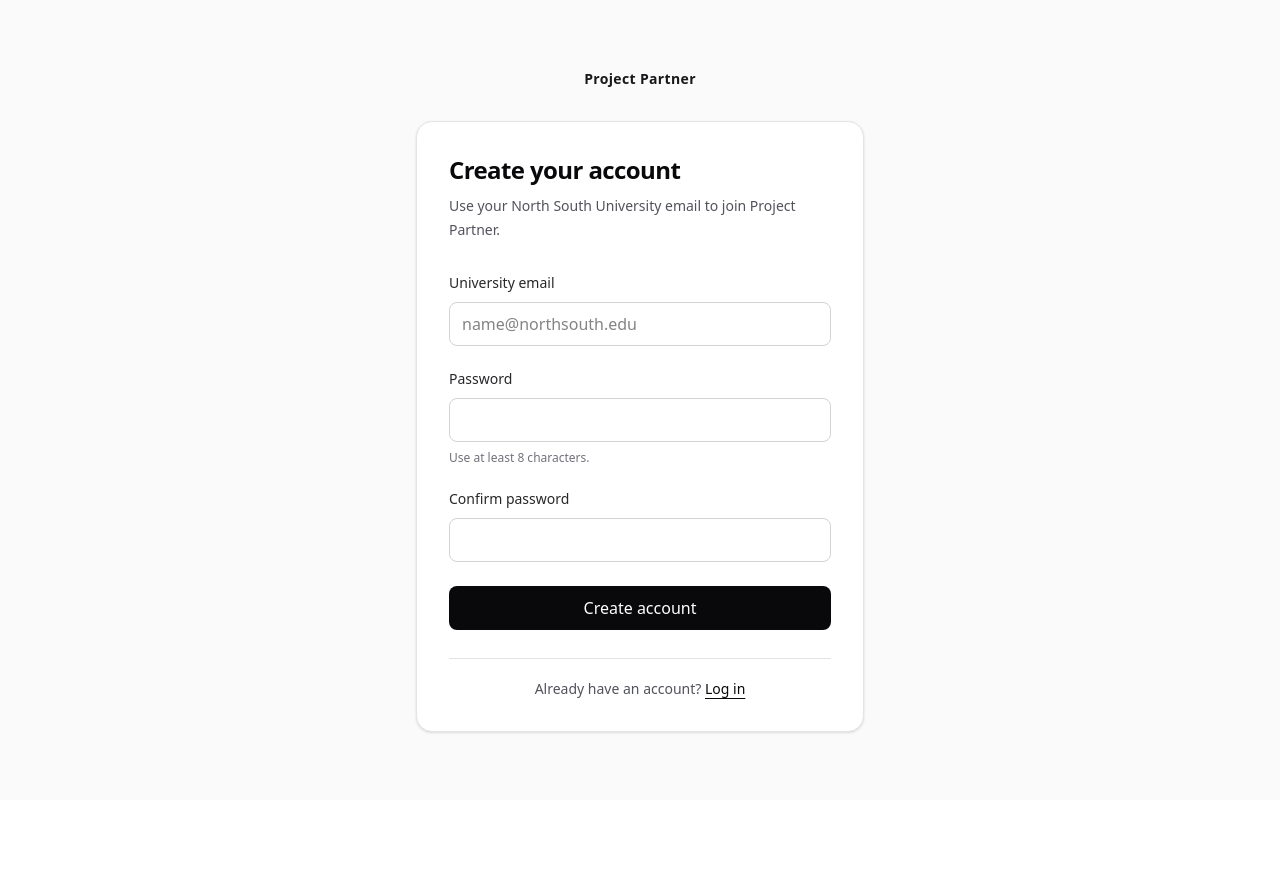
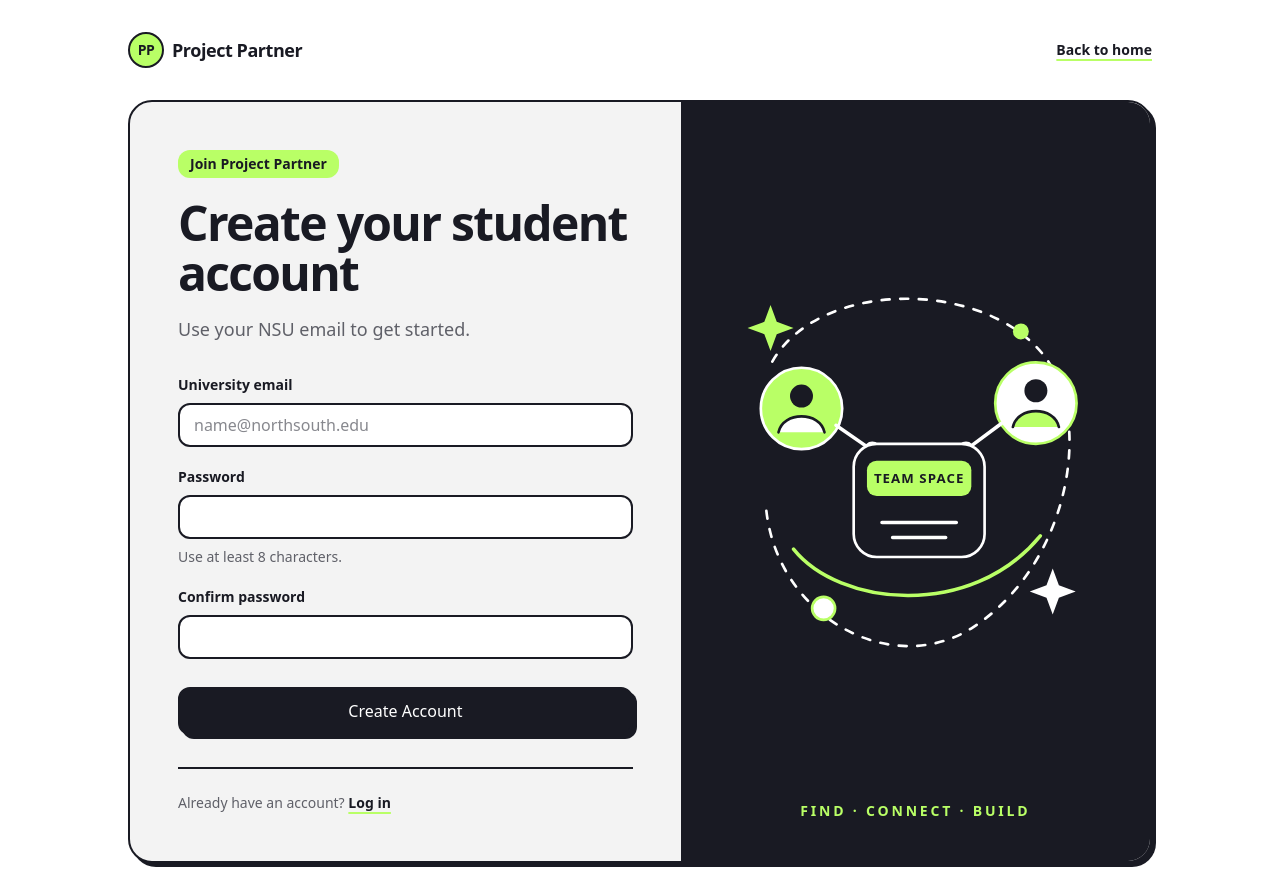
Before and after one commit to Chowx30/project-partner, a Next.js app: page /signup in a window 1280 px wide. Before the commit the page ends 800 px from the top, so only its background shows below. Built offline with nearby package versions, Linux system fonts and the light colour scheme; no server answers.

Commit message:
Redesign authentication pages

```diff
--- a/app/auth/auth-shell.tsx
+++ b/app/auth/auth-shell.tsx
@@ -2,42 +2,209 @@ import Link from "next/link";
 import type { ReactNode } from "react";
 
 type AuthShellProps = {
+  eyebrow: string;
   title: string;
   description: string;
   children: ReactNode;
   footer: ReactNode;
 };
 
+function AuthVisual() {
+  return (
+    <div
+      className="relative grid min-h-full place-items-center overflow-hidden bg-dark p-10"
+      aria-hidden="true"
+    >
+      <svg
+        viewBox="0 0 440 520"
+        fill="none"
+        focusable="false"
+        className="w-full max-w-md"
+      >
+        <path
+          d="M58 125C111 32 296 31 365 118C423 191 393 356 284 426C193 484 63 414 51 291"
+          stroke="var(--pp-background)"
+          strokeWidth="3"
+          strokeDasharray="9 12"
+          strokeLinecap="round"
+        />
+        <path
+          d="M82 337C133 401 282 418 361 322"
+          stroke="var(--pp-accent)"
+          strokeWidth="4"
+          strokeLinecap="round"
+        />
+
+        <circle
+          cx="91"
+          cy="178"
+          r="46"
+          fill="var(--pp-accent)"
+          stroke="var(--pp-background)"
+          strokeWidth="3"
+        />
+        <circle cx="91" cy="164" r="13" fill="var(--pp-dark)" />
+        <path
+          d="M65 205C70 181 112 181 117 205"
+          fill="var(--pp-background)"
+          stroke="var(--pp-dark)"
+          strokeWidth="3"
+          strokeLinecap="round"
+        />
+
+        <circle
+          cx="356"
+          cy="172"
+          r="46"
+          fill="var(--pp-background)"
+          stroke="var(--pp-accent)"
+          strokeWidth="3"
+        />
+        <circle cx="356" cy="158" r="13" fill="var(--pp-dark)" />
+        <path
+          d="M330 199C335 175 377 175 382 199"
+          fill="var(--pp-accent)"
+          stroke="var(--pp-dark)"
+          strokeWidth="3"
+          strokeLinecap="round"
+        />
+
+        <path
+          d="M130 197L169 224M317 195L278 224"
+          stroke="var(--pp-background)"
+          strokeWidth="4"
+          strokeLinecap="round"
+        />
+        <circle
+          cx="171"
+          cy="225"
+          r="8"
+          fill="var(--pp-accent)"
+          stroke="var(--pp-background)"
+          strokeWidth="3"
+        />
+        <circle
+          cx="277"
+          cy="225"
+          r="8"
+          fill="var(--pp-accent)"
+          stroke="var(--pp-background)"
+          strokeWidth="3"
+        />
+
+        <rect
+          x="150"
+          y="218"
+          width="148"
+          height="128"
+          rx="26"
+          fill="var(--pp-dark)"
+          stroke="var(--pp-background)"
+          strokeWidth="3"
+        />
+        <rect
+          x="165"
+          y="237"
+          width="118"
+          height="40"
+          rx="11"
+          fill="var(--pp-accent)"
+        />
+        <text
+          x="224"
+          y="262"
+          textAnchor="middle"
+          fill="var(--pp-dark)"
+          fontSize="15"
+          fontWeight="800"
+          letterSpacing="1.2"
+        >
+          TEAM SPACE
+        </text>
+        <path
+          d="M182 307H266M194 324H254"
+          stroke="var(--pp-background)"
+          strokeWidth="4"
+          strokeLinecap="round"
+        />
+
+        <path
+          d="M56 61L63 80L82 87L63 94L56 113L49 94L30 87L49 80L56 61Z"
+          fill="var(--pp-accent)"
+        />
+        <path
+          d="M375 359L382 378L401 385L382 392L375 411L368 392L349 385L368 378L375 359Z"
+          fill="var(--pp-background)"
+        />
+        <circle
+          cx="116"
+          cy="404"
+          r="13"
+          fill="var(--pp-background)"
+          stroke="var(--pp-accent)"
+          strokeWidth="3"
+        />
+        <circle cx="339" cy="91" r="9" fill="var(--pp-accent)" />
+      </svg>
+
+      <p className="absolute bottom-10 left-10 right-10 text-center text-sm font-black uppercase tracking-[0.2em] text-accent">
+        Find · Connect · Build
+      </p>
+    </div>
+  );
+}
+
 export function AuthShell({
+  eyebrow,
   title,
   description,
   children,
   footer,
 }: AuthShellProps) {
   return (
-    <main className="flex min-h-screen items-center justify-center bg-zinc-50 px-4 py-12 dark:bg-zinc-950">
-      <div className="w-full max-w-md">
+    <main className="min-h-screen bg-white px-4 py-6 sm:px-6 sm:py-8">
+      <div className="mx-auto w-full max-w-5xl">
+        <header className="flex items-center justify-between gap-4">
           <Link
             href="/"
-          className="mb-8 block text-center text-sm font-semibold tracking-wide text-zinc-900 dark:text-zinc-100"
+            className="flex items-center gap-2 text-base font-black tracking-tight sm:text-lg"
           >
+            <span className="grid size-9 place-items-center rounded-full border-2 border-dark bg-accent text-sm">
+              PP
+            </span>
             Project Partner
           </Link>
+          <Link
+            href="/"
+            className="text-sm font-semibold underline decoration-accent decoration-2 underline-offset-4 hover:decoration-dark"
+          >
+            Back to home
+          </Link>
+        </header>
 
-        <section className="rounded-2xl border border-zinc-200 bg-white p-6 shadow-sm sm:p-8 dark:border-zinc-800 dark:bg-zinc-900">
-          <div className="mb-7">
-            <h1 className="text-2xl font-semibold tracking-tight text-zinc-950 dark:text-white">
+        <section className="mt-8 grid overflow-hidden rounded-feature border-2 border-dark bg-surface shadow-card lg:grid-cols-[1.08fr_0.92fr]">
+          <div className="p-6 sm:p-10 lg:p-12">
+            <div className="mb-8">
+              <p className="inline-block rounded-control bg-accent px-3 py-1 text-sm font-black">
+                {eyebrow}
+              </p>
+              <h1 className="mt-5 max-w-xl text-4xl font-black leading-[1.05] tracking-[-0.035em] sm:text-5xl">
                 {title}
               </h1>
-            <p className="mt-2 text-sm leading-6 text-zinc-600 dark:text-zinc-400">
+              <p className="mt-4 max-w-lg text-base leading-7 text-muted sm:text-lg">
                 {description}
               </p>
             </div>
 
             {children}
 
-          <div className="mt-7 border-t border-zinc-200 pt-5 text-center text-sm text-zinc-600 dark:border-zinc-800 dark:text-zinc-400">
+            <div className="mt-8 border-t-2 border-dark pt-6 text-sm text-muted">
               {footer}
+            </div>
+          </div>
+
+          <div className="hidden lg:block">
+            <AuthVisual />
           </div>
         </section>
       </div>
--- a/app/auth/login-form.tsx
+++ b/app/auth/login-form.tsx
@@ -12,9 +12,12 @@ import {
   normalizeEmail,
   NSU_EMAIL_MESSAGE,
 } from "@/src/lib/auth/validation";
-
-const inputClassName =
-  "mt-2 h-11 w-full rounded-lg border border-zinc-300 bg-white px-3 text-sm text-zinc-950 outline-none transition focus:border-zinc-900 focus:ring-2 focus:ring-zinc-900/10 disabled:bg-zinc-100 dark:border-zinc-700 dark:bg-zinc-950 dark:text-white dark:focus:border-zinc-300";
+import { Button } from "@/src/components/ui/button";
+import {
+  errorTextStyles,
+  inputStyles,
+  labelStyles,
+} from "@/src/components/ui/form-controls";
 
 export function LoginForm() {
   const [state, formAction, isPending] = useActionState(
@@ -50,7 +53,7 @@ export function LoginForm() {
       <div>
         <label
           htmlFor="email"
-          className="text-sm font-medium text-zinc-800 dark:text-zinc-200"
+          className={labelStyles}
         >
           University email
         </label>
@@ -64,13 +67,13 @@ export function LoginForm() {
           disabled={isPending}
           aria-invalid={Boolean(errors.email)}
           aria-describedby={errors.email ? "login-email-error" : undefined}
-          className={inputClassName}
+          className={`mt-2 ${inputStyles}`}
           placeholder="name@northsouth.edu"
         />
         {errors.email && (
           <p
             id="login-email-error"
-            className="mt-2 text-sm text-red-600 dark:text-red-400"
+            className={errorTextStyles}
           >
             {errors.email}
           </p>
@@ -80,7 +83,7 @@ export function LoginForm() {
       <div className="mt-5">
         <label
           htmlFor="password"
-          className="text-sm font-medium text-zinc-800 dark:text-zinc-200"
+          className={labelStyles}
         >
           Password
         </label>
@@ -93,12 +96,12 @@ export function LoginForm() {
           disabled={isPending}
           aria-invalid={Boolean(errors.password)}
           aria-describedby={errors.password ? "login-password-error" : undefined}
-          className={inputClassName}
+          className={`mt-2 ${inputStyles}`}
         />
         {errors.password && (
           <p
             id="login-password-error"
-            className="mt-2 text-sm text-red-600 dark:text-red-400"
+            className={errorTextStyles}
           >
             {errors.password}
           </p>
@@ -108,19 +111,20 @@ export function LoginForm() {
       {state.message && (
         <p
           role="alert"
-          className="mt-5 rounded-lg bg-red-50 p-3 text-sm text-red-700 dark:bg-red-950 dark:text-red-300"
+          className="mt-5 rounded-control border-2 border-danger bg-white p-3 text-sm font-medium text-danger"
         >
           {state.message}
         </p>
       )}
 
-      <button
+      <Button
         type="submit"
         disabled={isPending}
-        className="mt-6 flex h-11 w-full items-center justify-center rounded-lg bg-zinc-950 px-4 text-sm font-medium text-white transition hover:bg-zinc-800 focus:outline-none focus:ring-2 focus:ring-zinc-900 focus:ring-offset-2 disabled:cursor-not-allowed disabled:opacity-60 dark:bg-white dark:text-zinc-950 dark:hover:bg-zinc-200"
+        featured
+        className="mt-7 w-full"
       >
-        {isPending ? "Logging in…" : "Log in"}
-      </button>
+        {isPending ? "Logging in…" : "Log In"}
+      </Button>
     </form>
   );
 }
--- a/app/auth/signup-form.tsx
+++ b/app/auth/signup-form.tsx
@@ -13,9 +13,13 @@ import {
   normalizeEmail,
   NSU_EMAIL_MESSAGE,
 } from "@/src/lib/auth/validation";
-
-const inputClassName =
-  "mt-2 h-11 w-full rounded-lg border border-zinc-300 bg-white px-3 text-sm text-zinc-950 outline-none transition focus:border-zinc-900 focus:ring-2 focus:ring-zinc-900/10 disabled:bg-zinc-100 dark:border-zinc-700 dark:bg-zinc-950 dark:text-white dark:focus:border-zinc-300";
+import { Button } from "@/src/components/ui/button";
+import {
+  errorTextStyles,
+  helpTextStyles,
+  inputStyles,
+  labelStyles,
+} from "@/src/components/ui/form-controls";
 
 export function SignupForm() {
   const [state, formAction, isPending] = useActionState(
@@ -54,15 +58,15 @@ export function SignupForm() {
   if (state.status === "success") {
     return (
       <div role="status" className="space-y-4">
-        <div className="rounded-lg border border-emerald-200 bg-emerald-50 p-4 text-sm leading-6 text-emerald-900 dark:border-emerald-900 dark:bg-emerald-950 dark:text-emerald-100">
-          <p className="font-medium">Check your email</p>
+        <div className="rounded-control border-2 border-success bg-white p-4 text-sm leading-6 text-dark">
+          <p className="font-bold text-success">Check your email</p>
           <p className="mt-1">{state.message}</p>
         </div>
-        <p className="text-sm text-zinc-600 dark:text-zinc-400">
+        <p className="text-sm text-muted">
           Already confirmed?{" "}
           <Link
             href="/login"
-            className="font-medium text-zinc-950 underline underline-offset-4 dark:text-white"
+            className="font-bold text-dark underline decoration-accent decoration-2 underline-offset-4"
           >
             Log in
           </Link>
@@ -76,7 +80,7 @@ export function SignupForm() {
       <div>
         <label
           htmlFor="email"
-          className="text-sm font-medium text-zinc-800 dark:text-zinc-200"
+          className={labelStyles}
         >
           University email
         </label>
@@ -90,13 +94,13 @@ export function SignupForm() {
           disabled={isPending}
           aria-invalid={Boolean(errors.email)}
           aria-describedby={errors.email ? "signup-email-error" : undefined}
-          className={inputClassName}
+          className={`mt-2 ${inputStyles}`}
           placeholder="name@northsouth.edu"
         />
         {errors.email && (
           <p
             id="signup-email-error"
-            className="mt-2 text-sm text-red-600 dark:text-red-400"
+            className={errorTextStyles}
           >
             {errors.email}
           </p>
@@ -106,7 +110,7 @@ export function SignupForm() {
       <div className="mt-5">
         <label
           htmlFor="password"
-          className="text-sm font-medium text-zinc-800 dark:text-zinc-200"
+          className={labelStyles}
         >
           Password
         </label>
@@ -122,19 +126,19 @@ export function SignupForm() {
           aria-describedby={
             errors.password ? "signup-password-error" : "signup-password-help"
           }
-          className={inputClassName}
+          className={`mt-2 ${inputStyles}`}
         />
         {errors.password ? (
           <p
             id="signup-password-error"
-            className="mt-2 text-sm text-red-600 dark:text-red-400"
+            className={errorTextStyles}
           >
             {errors.password}
           </p>
         ) : (
           <p
             id="signup-password-help"
-            className="mt-2 text-xs text-zinc-500 dark:text-zinc-400"
+            className={helpTextStyles}
           >
             Use at least 8 characters.
           </p>
@@ -144,7 +148,7 @@ export function SignupForm() {
       <div className="mt-5">
         <label
           htmlFor="confirmPassword"
-          className="text-sm font-medium text-zinc-800 dark:text-zinc-200"
+          className={labelStyles}
         >
           Confirm password
         </label>
@@ -160,12 +164,12 @@ export function SignupForm() {
           aria-describedby={
             errors.confirmPassword ? "signup-confirm-error" : undefined
           }
-          className={inputClassName}
+          className={`mt-2 ${inputStyles}`}
         />
         {errors.confirmPassword && (
           <p
             id="signup-confirm-error"
-            className="mt-2 text-sm text-red-600 dark:text-red-400"
+            className={errorTextStyles}
           >
             {errors.confirmPassword}
           </p>
@@ -175,19 +179,20 @@ export function SignupForm() {
       {state.message && (
         <p
           role="alert"
-          className="mt-5 rounded-lg bg-red-50 p-3 text-sm text-red-700 dark:bg-red-950 dark:text-red-300"
+          className="mt-5 rounded-control border-2 border-danger bg-white p-3 text-sm font-medium text-danger"
         >
           {state.message}
         </p>
       )}
 
-      <button
+      <Button
         type="submit"
         disabled={isPending}
-        className="mt-6 flex h-11 w-full items-center justify-center rounded-lg bg-zinc-950 px-4 text-sm font-medium text-white transition hover:bg-zinc-800 focus:outline-none focus:ring-2 focus:ring-zinc-900 focus:ring-offset-2 disabled:cursor-not-allowed disabled:opacity-60 dark:bg-white dark:text-zinc-950 dark:hover:bg-zinc-200"
+        featured
+        className="mt-7 w-full"
       >
-        {isPending ? "Creating account…" : "Create account"}
-      </button>
+        {isPending ? "Creating account…" : "Create Account"}
+      </Button>
     </form>
   );
 }
--- a/app/signup/page.tsx
+++ b/app/signup/page.tsx
@@ -12,14 +12,15 @@ export default async function SignupPage() {
 
   return (
     <AuthShell
-      title="Create your account"
-      description="Use your North South University email to join Project Partner."
+      eyebrow="Join Project Partner"
+      title="Create your student account"
+      description="Use your NSU email to get started."
       footer={
         <>
           Already have an account?{" "}
           <Link
             href="/login"
-            className="font-medium text-zinc-950 underline underline-offset-4 dark:text-white"
+            className="font-bold text-dark underline decoration-accent decoration-2 underline-offset-4"
           >
             Log in
           </Link>
```
Also changed, not shown: app/login/page.tsx (+7 -6 lines). Lines whose indentation alone changed are shown as unchanged.
